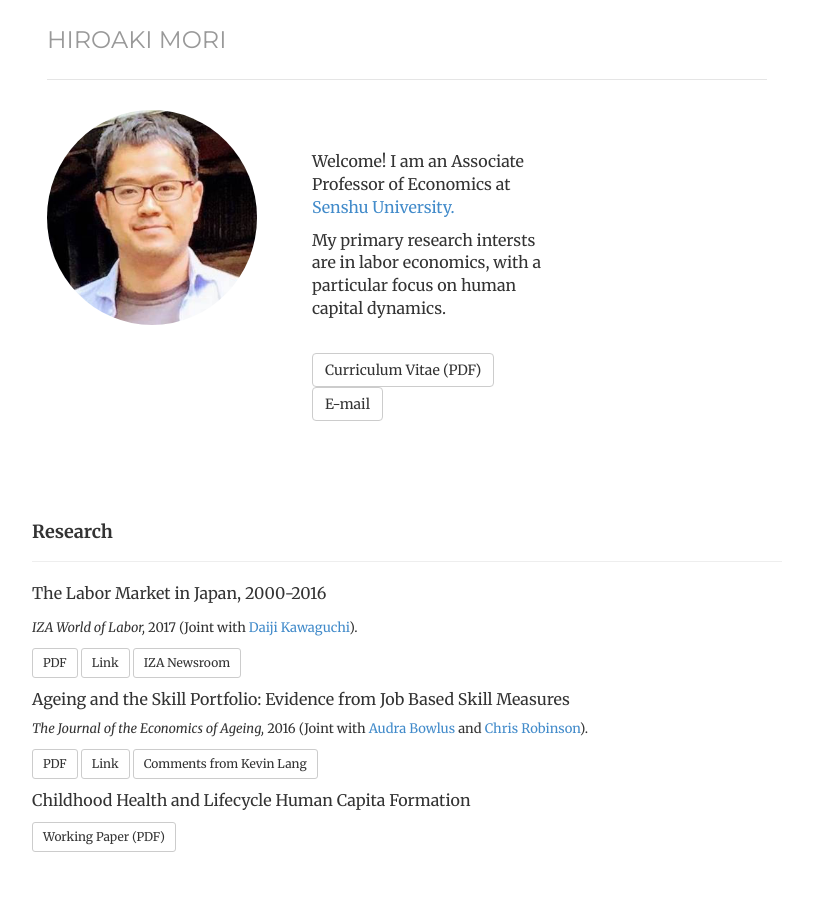
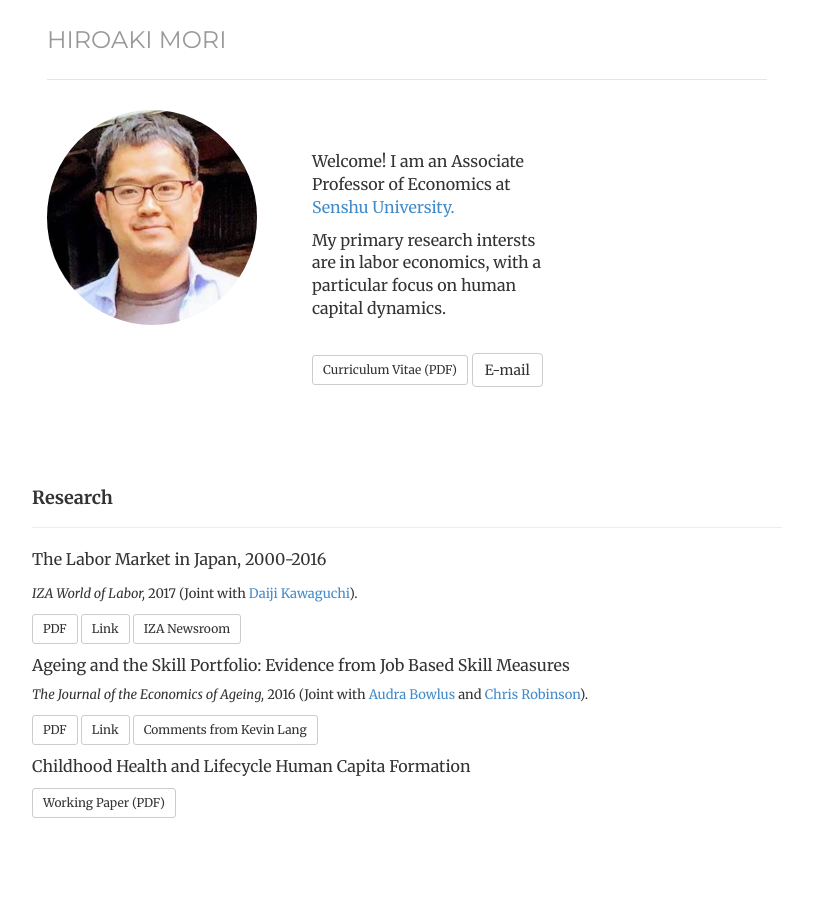
Before and after one commit to morihiroaki/morihiroaki.github.io, a Jekyll site: the page built from index.html, in a window 1280 px wide. Shown: the whole page, without its empty margins (233-1046 px from the left). Built offline with Jekyll 4.4.1, drawn with Linux system fonts in a browser that asks for light colours.

Commit message:
Update index.html

```diff
--- a/index.html
+++ b/index.html
@@ -20,8 +20,8 @@ description:
  <a href="https://www.senshu-u.ac.jp/english/learn/economics/" target="_blank" title="Link">Senshu University.</a></p>
 <p> My primary research intersts are in labor economics, with a particular focus on human capital dynamics. </p>
 <br/>
-<p><a href="/files/cv_mori_new.pdf" target="_blank" class="btn btn-default" role="button">Curriculum Vitae (PDF)</a>
-<a href="mailto:h.mori@isc.senshu-u.ac.jp" class="btn btn-default" role="button">E-mail</a></p>
+<p><a href="/files/cv_mori_new.pdf" target="_blank" class="btn btn-default btn-sm" role="button">Curriculum Vitae (PDF)</a>
+<a href="mailto:h.mori@isc.senshu-u.ac.jp" class="btn btn-default btm-sm" role="button">E-mail</a></p>
 <br/><br/><br/><br/>
 </div>
  </div>
```
